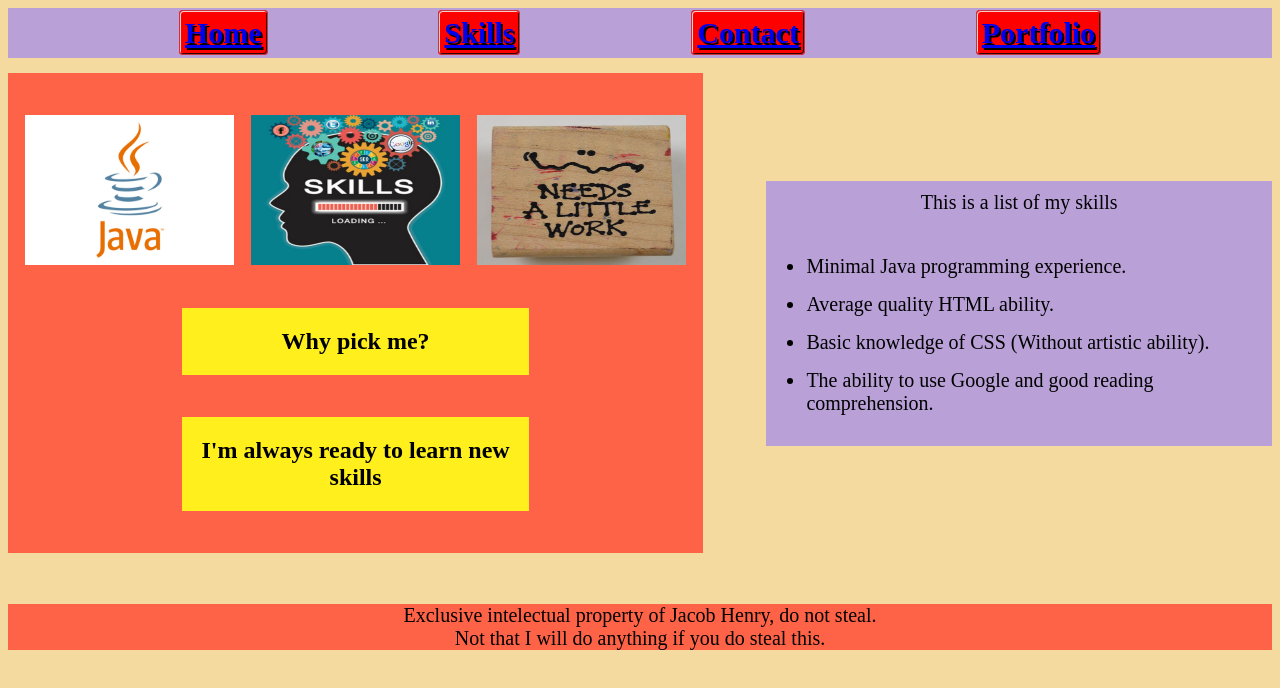
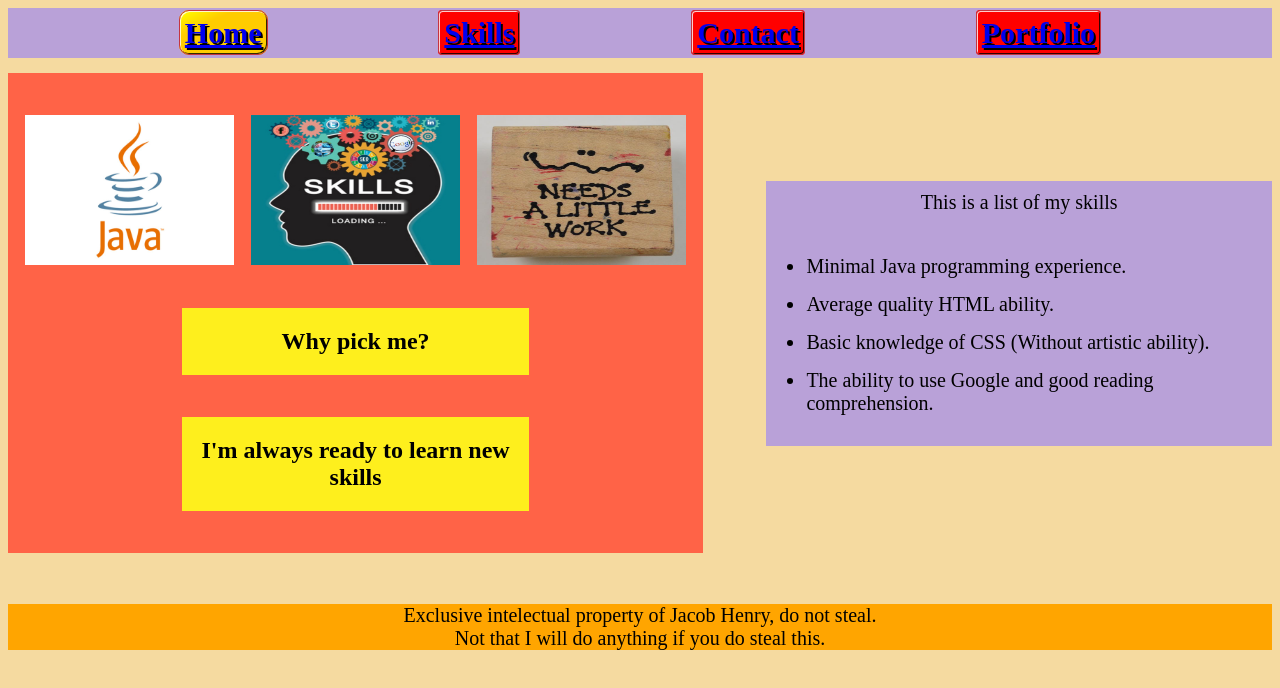
Before and after one commit to JHenry2/JHenry2.github.io, a plain HTML site: page skills.html in a window 1280 px wide. In both pictures the pointer is over the link "Home". Drawn offline with Linux system fonts and the light colour scheme.

Commit message:
fancy
fancy

```diff
--- a/css/contactstyle.css
+++ b/css/contactstyle.css
@@ -34,6 +34,12 @@ background-color: white;
 
 }
 
+input:hover{
+background-color: white;
+
+
+}
+
 .contact {
     width: 100%;
     justify-content: space-evenly;
--- a/css/portstyle.css
+++ b/css/portstyle.css
@@ -21,3 +21,8 @@ margin-top: 15px;
 margin-bottom: 15px;
 
 }
+
+.footer{
+background-color: springgreen;
+
+}
--- a/css/skillstyle.css
+++ b/css/skillstyle.css
@@ -21,3 +21,8 @@ margin-top: 15px;
 margin-bottom: 15px;
 
 }
+
+.footer{
+background-color: orange;
+
+}
--- a/css/style.css
+++ b/css/style.css
@@ -107,3 +107,9 @@ nav a {
     box-shadow: 0px 0px, inset 1px 1px rgba(255, 255, 255, 0.8), inset -1px -1px rgba(0, 0, 0, 0.8);
     padding: 5px;
 }
+
+nav a:hover {
+border-radius:10px;
+background-color: yellow;
+
+}
```
